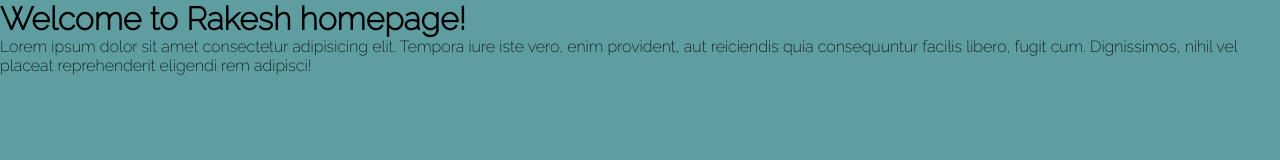
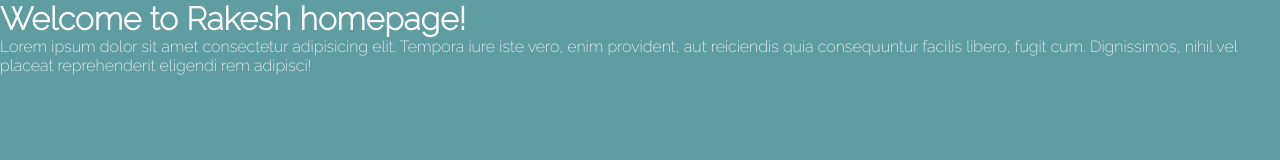
Before and after one commit to rakeshmusic/helloworld, a plain HTML site: page index.html in a window 1280 px wide. Drawn offline with Linux system fonts and the light colour scheme.

Commit message:
addedStyles1

```diff
--- a/index.html
+++ b/index.html
@@ -10,9 +10,12 @@
 </head>
 
 <body>
-  <h1>Welcome to Rakesh homepage!</h1>
-  <p>Lorem ipsum dolor sit amet consectetur adipisicing elit. Tempora iure iste vero, enim provident, aut reiciendis
-    quia consequuntur facilis libero, fugit cum. Dignissimos, nihil vel placeat reprehenderit eligendi rem adipisci!</p>
+  <div class="container">
+    <h1>Welcome to Rakesh homepage!</h1>
+    <p>Lorem ipsum dolor sit amet consectetur adipisicing elit. Tempora iure iste vero, enim provident, aut reiciendis
+      quia consequuntur facilis libero, fugit cum. Dignissimos, nihil vel placeat reprehenderit eligendi rem adipisci!
+    </p>
+  </div>
 </body>
 
 </html>
--- a/styles.css
+++ b/styles.css
@@ -9,4 +9,5 @@
 body {
   font-family: 'Raleway', sans-serif;
   background: cadetblue;
+  color: #fff;
 }
```
